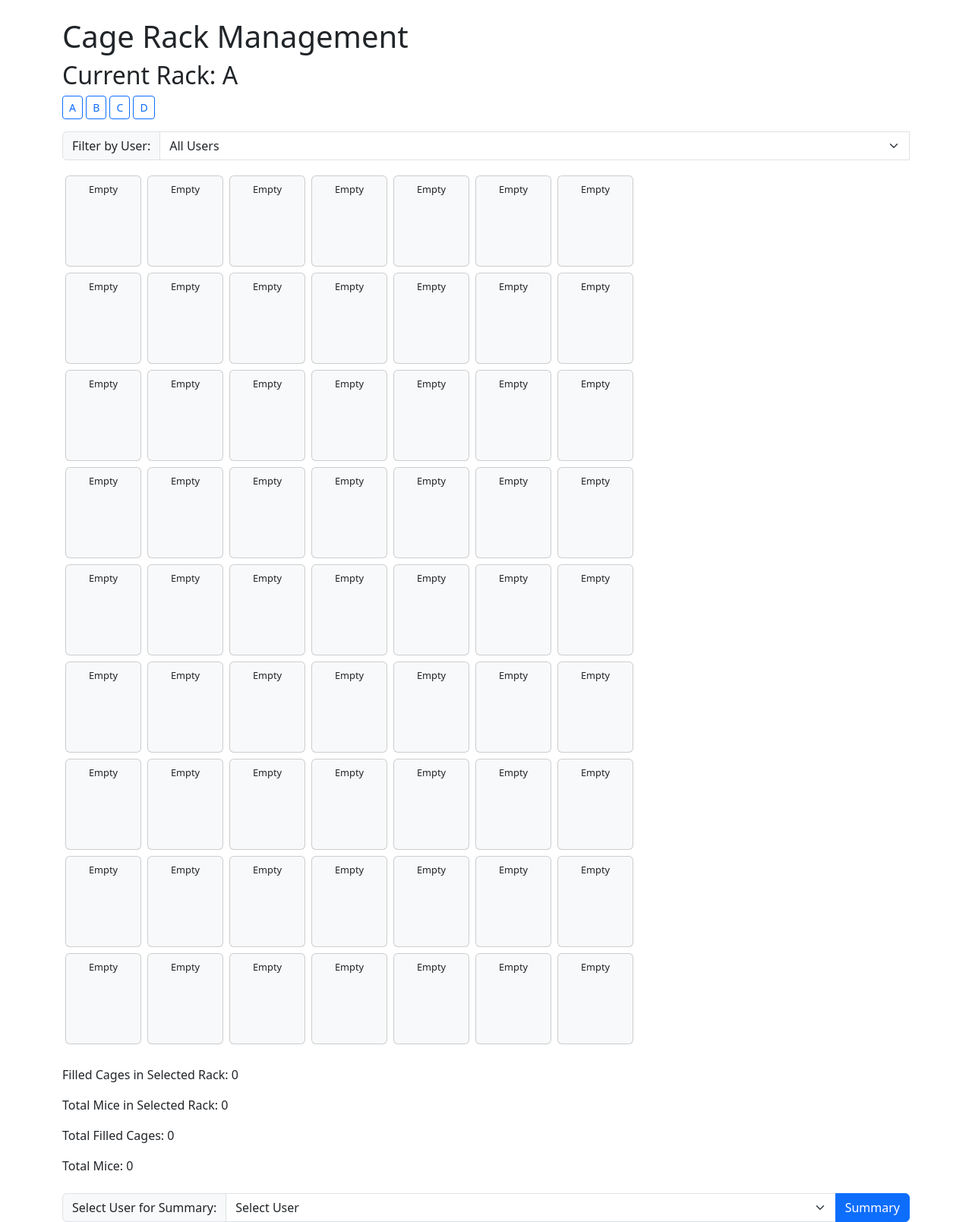
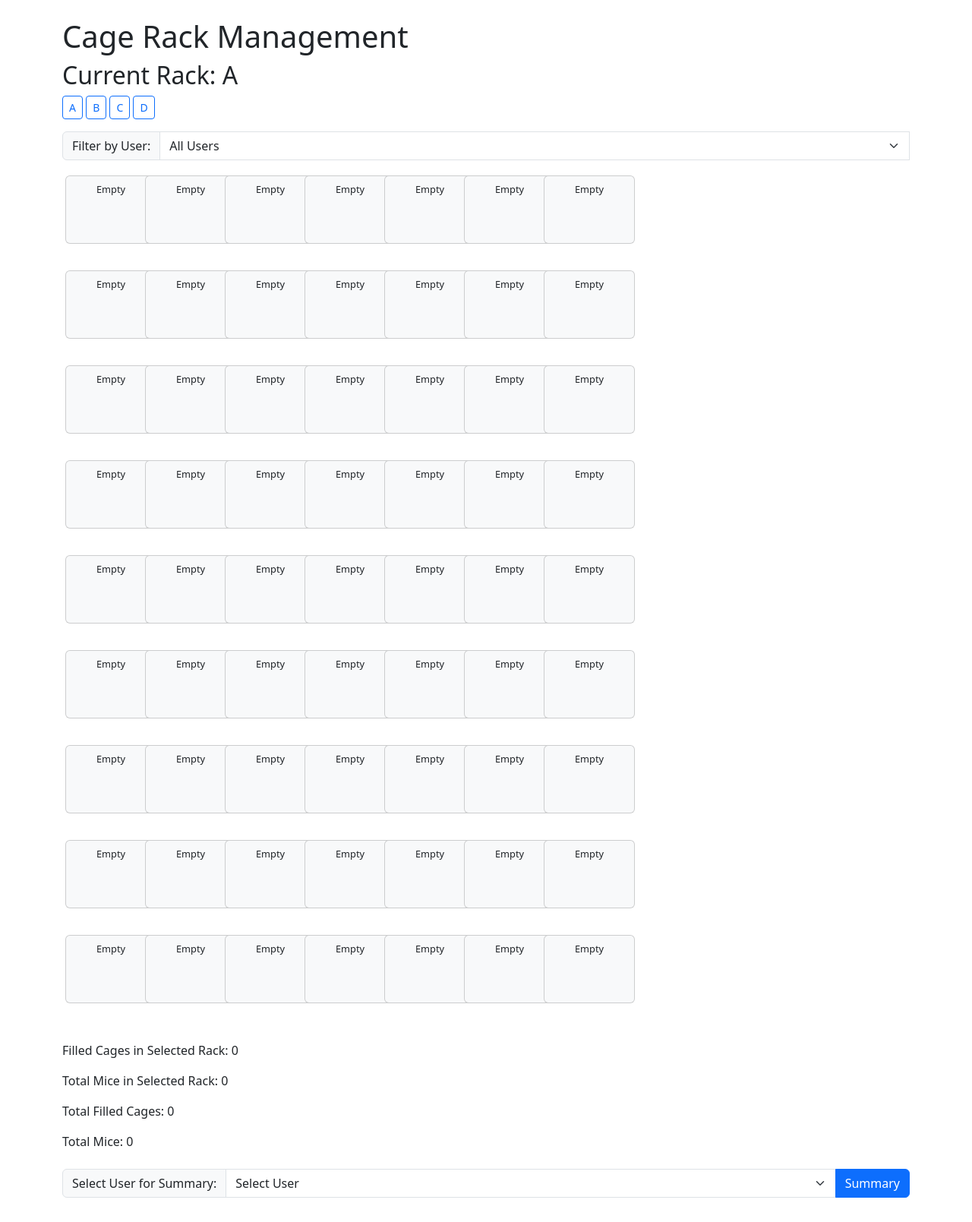
Before and after one commit to KoichiroHaruwaka/Cage_management_flask, a Flask app: page / in a window 1280 px wide. Shown: the whole page at 76% size. After the commit the page ends 1577 px from the top, so only its background shows below. Run offline with Flask 3, Linux system fonts and the light colour scheme; parts of the project's set-up code (start-up, migrations or seed data) failed here and were passed over; some libraries are stand-ins or nearby versions.

Commit message:
Update index.html

```diff
--- a/templates/index.html
+++ b/templates/index.html
@@ -10,14 +10,14 @@
     <style>
         /* カード全体の固定サイズを設定 */
         .card {
-            width: 100px;  /* 固定幅 */
-            height: 120px; /* 固定高さ */
+            width: 120px;  /* 固定幅 */
+            height: 90px; /* 固定高さ */
             text-align: center;
             cursor: pointer;
             overflow: hidden; /* 内容があふれた場合に隠す */
         }
         /* カード内のテキストを折り返す */
-        .card .card-body {
+        .card-body {
             padding: 5px;
         }
         .card .card-title {
@@ -33,16 +33,12 @@
             overflow: hidden;
             text-overflow: ellipsis;
         }
-        /* グリッドの調整 */
-        .cage-row {
-            display: flex;
-        }
+        /* グリッドの設定 */
         .cage-grid {
-            display: flex;
-            flex-direction: column;
-        }
-        .flex-fill {
-            flex: none; /* 幅が固定されるように調整 */
+            display: grid;
+            grid-template-columns: repeat(7, 100px); /* 7列、各列の幅100px */
+            grid-template-rows: repeat(9, 120px);    /* 9行、各行の高さ120px */
+            gap: 5px; /* カード間のスペース */
         }
     </style>
 </head>
@@ -72,14 +68,13 @@
         <!-- ケージグリッド -->
         <div class="cage-grid" id="cage-grid">
             {% for row in range(9) %}
-                <div class="cage-row">
                 {% for col in range(7) %}
                     {% set cage = cages | selectattr('row', 'equalto', row) | selectattr('col', 'equalto', col) | first %}
                     {% if cage %}
                         <div class="card text-white bg-success m-1" data-row="{{ row }}" data-col="{{ col }}" onclick="location.href='{{ url_for('cage_detail', rack=current_rack, row=row, col=col) }}'">
                             <div class="card-body p-2">
-                                    <h5 class="card-title">{{ cage['cage_id'] }}</h5>
-                                    <p class="card-text">{{ cage['user'] }}<br>{{ cage['strain'] }}</p>
+                                <h5 class="card-title" title="{{ cage['cage_id'] }}">{{ cage['cage_id'] }}</h5>
+                                <p class="card-text" title="{{ cage['user'] }} {{ cage['strain'] }}">{{ cage['user'] }}<br>{{ cage['strain'] }}</p>
                             </div>
                         </div>
                     {% else %}
@@ -90,7 +85,6 @@
                         </div>
                     {% endif %}
                 {% endfor %}
-                </div>
             {% endfor %}
         </div>
         <!-- 統計情報 -->
@@ -135,6 +129,8 @@
     <!-- ドラッグ＆ドロップのスクリプト -->
     <script>
         var el = document.getElementById('cage-grid');
+        var totalCols = 7;  // 列数
+
         var sortable = Sortable.create(el, {
             animation: 150,
             onEnd: function (evt) {
@@ -142,7 +138,6 @@
                 var newIndex = evt.newIndex;  // 新しいインデックス
 
                 // 新しい位置の行と列を計算
-                var totalCols = 7;  // 列数
                 var newRow = Math.floor(newIndex / totalCols);
                 var newCol = newIndex % totalCols;
 
```
Lines whose indentation alone changed are shown as unchanged.
